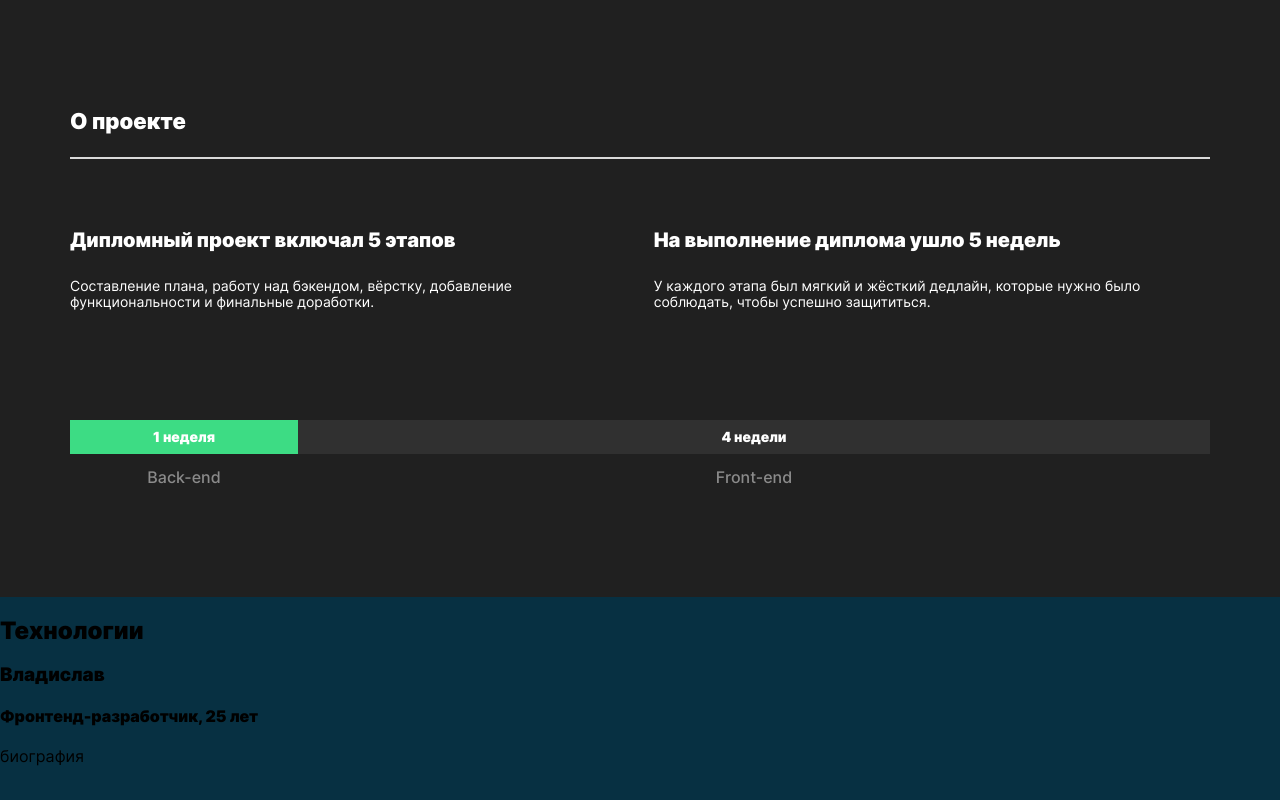
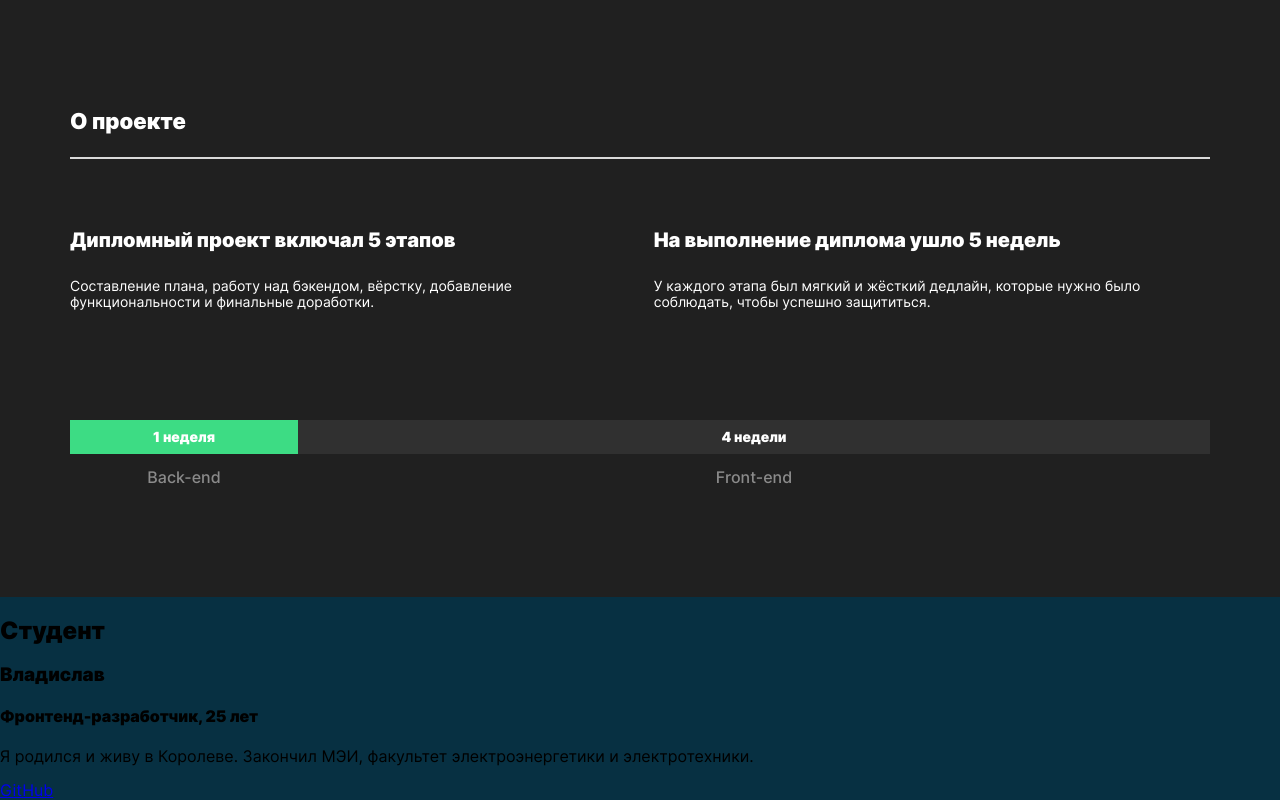
Before and after one commit to bismor/graduate-work-kosyachenko, a React (Create React App) app: page / in a window 1280 px wide. Shown: the part 711-1511 px from the top of the page. Built offline with nearby package versions, Linux system fonts and the light colour scheme.

Commit message:
О проекте

```diff
--- a/src/components/AboutProject/AboutProject.js
+++ b/src/components/AboutProject/AboutProject.js
@@ -1,17 +1,23 @@
-import './AboutProject.css'
+import "./AboutProject.css";
 
 export default function AboutProject() {
-  return(
-    <section className='aboutproject'>
-      <h2 className='aboutproject__title'>Технологии</h2>
-      <div className='aboutproject_about'>
-        <div className='aboutproject__bio'>
+  return (
+    <section className="aboutproject">
+      <h2 className="aboutproject__title">Студент</h2>
+      <div className="aboutproject_about">
+        <div className="aboutproject__bio">
           <h3>Владислав</h3>
           <h4>Фронтенд-разработчик, 25 лет</h4>
-          <p> биография</p>
+          <p>
+            Я родился и живу в Королеве. Закончил МЭИ, факультет
+            электроэнергетики и электротехники.
+          </p>
+          <div className="aboutproject__git">
+          <a href="https://github.com/bismor" title='GitHub' className='aboutMe__link'>GitHub</a>
+          </div>
         </div>
+        <div className="aboutproject__image"></div>
       </div>
-
     </section>
-  )
+  );
 }
```
